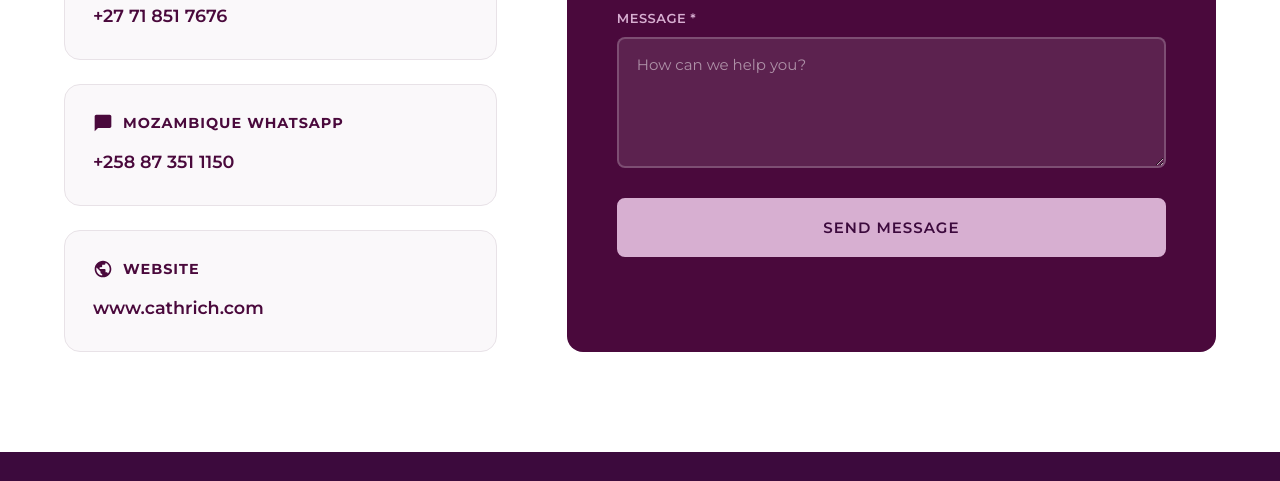
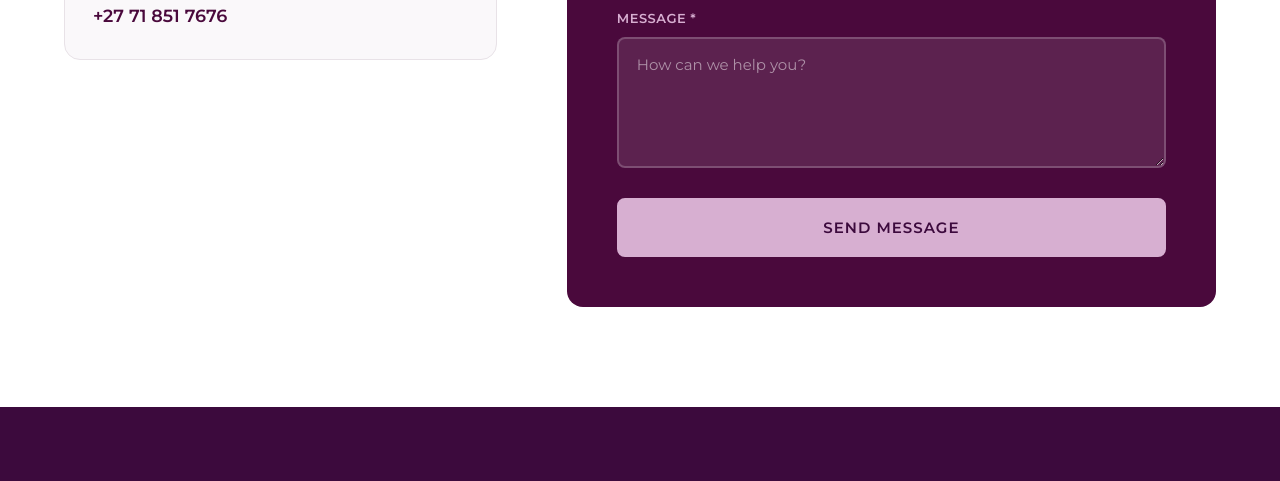
Before and after one commit to Robyn91/cathrich-website, a website: page index.html in a window 1280 px wide. Shown: the part 6468-6949 px from the top of the page. Drawn offline with Linux system fonts and the light colour scheme.

Commit message:
Remove Mozambique WhatsApp and Website boxes from contact

```diff
--- a/index.html
+++ b/index.html
@@ -344,20 +344,6 @@
                         <p style="margin-top: 12px;"><strong>Kerry Oldfield</strong></p>
                         <a href="tel:+27718517676">+27 71 851 7676</a>
                     </div>
-                    <div class="contact-card">
-                        <h3>
-                            <svg xmlns="http://www.w3.org/2000/svg" viewBox="0 0 24 24"><path d="M20 2H4c-1.1 0-2 .9-2 2v18l4-4h14c1.1 0 2-.9 2-2V4c0-1.1-.9-2-2-2z"/></svg>
-                            Mozambique WhatsApp
-                        </h3>
-                        <a href="https://wa.me/258873511150">+258 87 351 1150</a>
-                    </div>
-                    <div class="contact-card">
-                        <h3>
-                            <svg xmlns="http://www.w3.org/2000/svg" viewBox="0 0 24 24"><path d="M12 2C6.48 2 2 6.48 2 12s4.48 10 10 10 10-4.48 10-10S17.52 2 12 2zm-1 17.93c-3.95-.49-7-3.85-7-7.93 0-.62.08-1.21.21-1.79L9 15v1c0 1.1.9 2 2 2v1.93zm6.9-2.54c-.26-.81-1-1.39-1.9-1.39h-1v-3c0-.55-.45-1-1-1H8v-2h2c.55 0 1-.45 1-1V7h2c1.1 0 2-.9 2-2v-.41c2.93 1.19 5 4.06 5 7.41 0 2.08-.8 3.97-2.1 5.39z"/></svg>
-                            Website
-                        </h3>
-                        <a href="https://www.cathrich.com">www.cathrich.com</a>
-                    </div>
                 </div>
                 <div class="contact-form-wrapper">
                     <h3>Send us a message</h3>
@@ -420,9 +406,6 @@
                     </p>
                     <p>
                         <svg xmlns="http://www.w3.org/2000/svg" viewBox="0 0 24 24"><path d="M20 2H4c-1.1 0-2 .9-2 2v18l4-4h14c1.1 0 2-.9 2-2V4c0-1.1-.9-2-2-2z"/></svg>
-                        <a href="https://wa.me/258873511150">WhatsApp</a>
-                    </p>
-                </div>
             </div>
             <div class="footer-bottom">
                 <p>&copy; 2026 Cathrich No.13cc. All rights reserved.</p>
```
